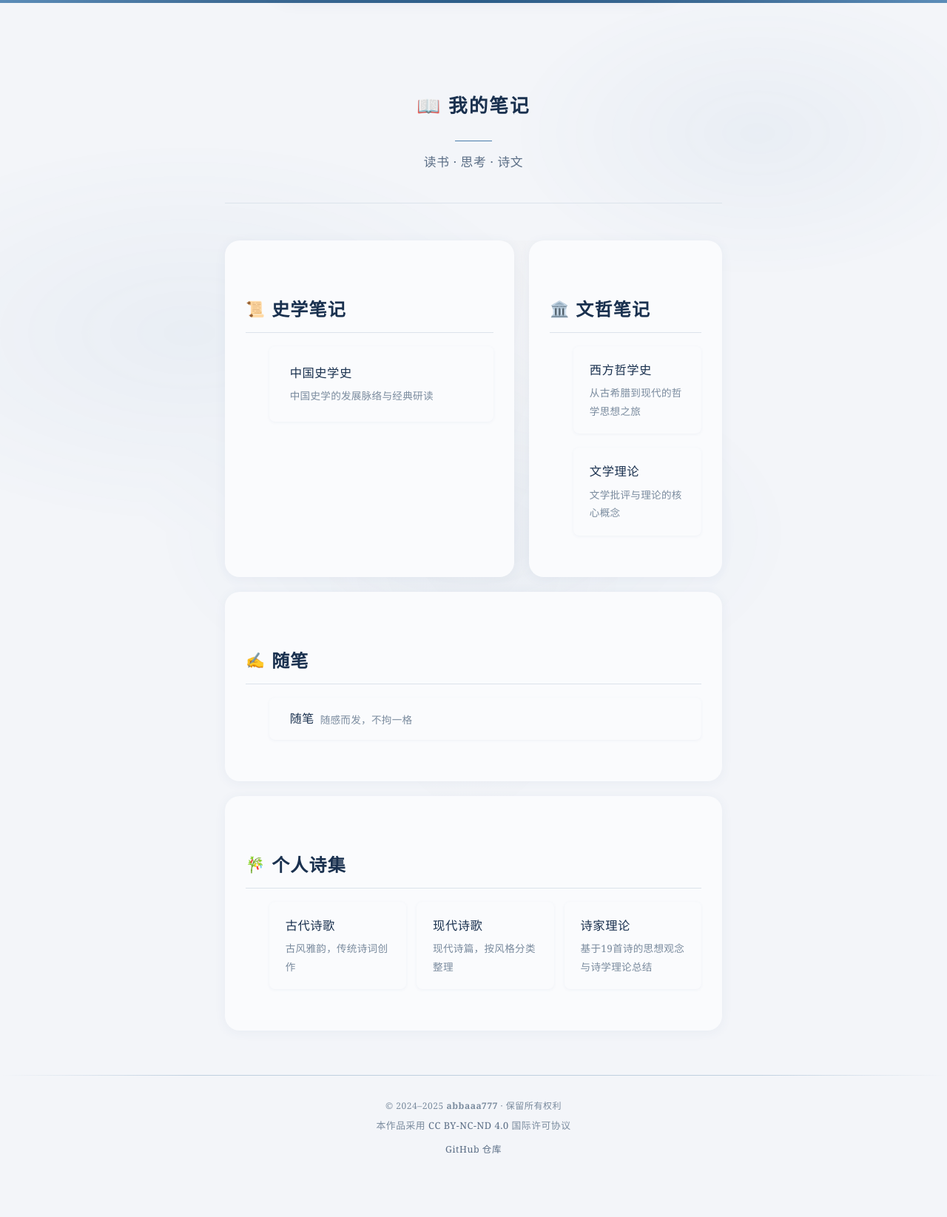
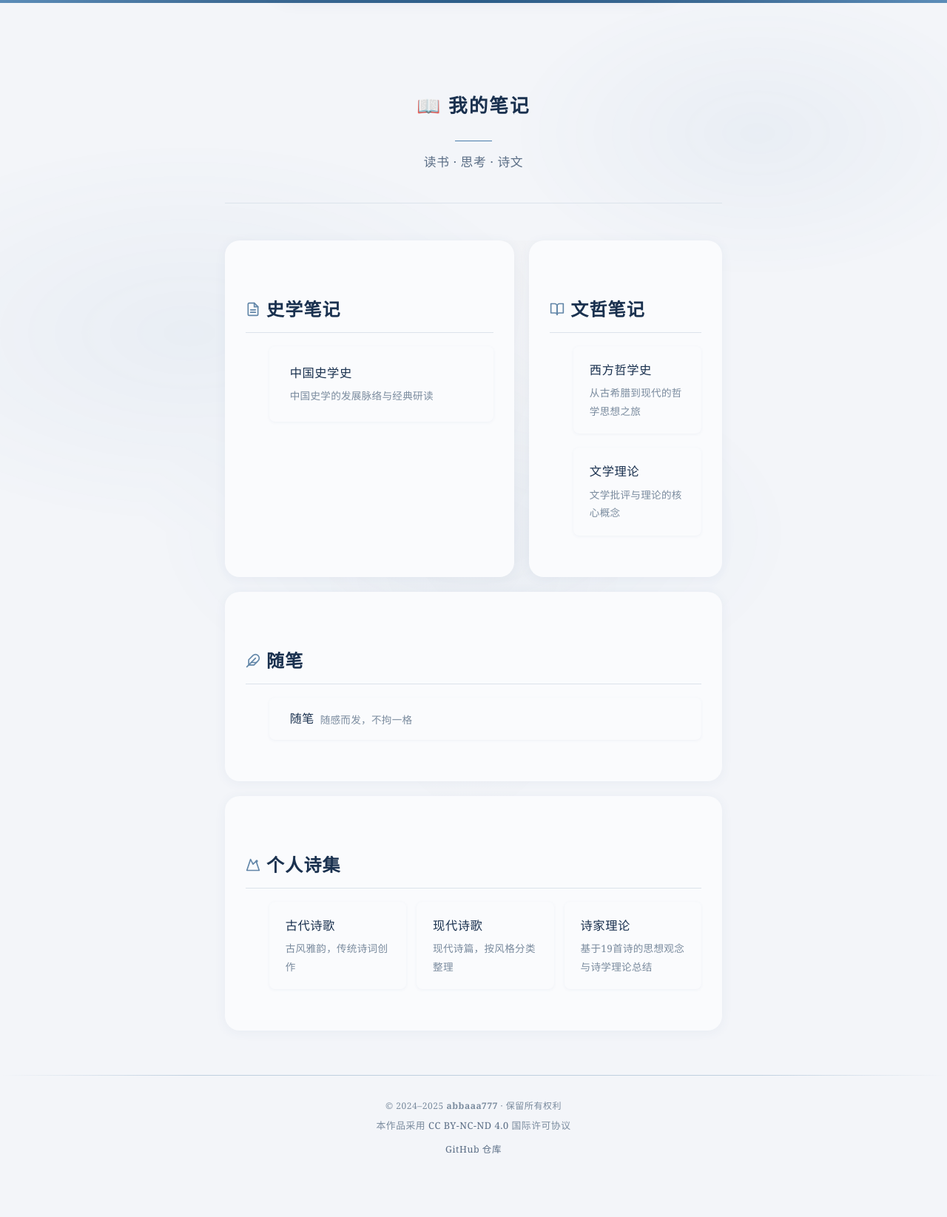
Before and after one commit to abbaaa777/my-notes, a Jekyll site: the page built from index.html, in a window 1280 px wide. Shown: the whole page at 74% size. Built offline with Jekyll 4.4.1, drawn with Linux system fonts in a browser that asks for light colours.

Commit message:
第六轮：统一替换为SVG Feather风格图标——搜索/暗色切换/目录/首页分区

```diff
--- a/_layouts/default.html
+++ b/_layouts/default.html
@@ -271,7 +271,9 @@
         }
 
         .section-title .icon {
-            font-size: 1.3rem;
+            flex-shrink: 0;
+            color: var(--text-accent);
+            opacity: 0.8;
         }
 
         .card-list {
@@ -902,6 +904,11 @@
         }
 
         .search-input::placeholder {
+            color: var(--text-placeholder);
+        }
+
+        .search-icon {
+            flex-shrink: 0;
             color: var(--text-placeholder);
         }
 
@@ -955,6 +962,14 @@
             transform: scale(1.1);
         }
 
+        /* 浅色模式：显示月亮，隐藏太阳 */
+        .theme-toggle .icon-sun { display: none; }
+        .theme-toggle .icon-moon { display: block; }
+
+        /* 深色模式：显示太阳，隐藏月亮 */
+        [data-theme="dark"] .theme-toggle .icon-moon { display: none; }
+        [data-theme="dark"] .theme-toggle .icon-sun { display: block; }
+
         /* ---- 搜索结果面板 ---- */
         .search-results {
             display: none;
@@ -1060,7 +1075,9 @@
         }
 
         .dir-cat-label {
-            display: block;
+            display: flex;
+            align-items: center;
+            gap: 6px;
             padding: 12px 16px;
             font-size: 0.92rem;
             color: var(--text-heading);
@@ -1424,32 +1441,36 @@
     <!-- 搜索栏（鼠标移到顶部浮现） -->
     <div class="search-bar" id="search-bar">
         <div class="search-bar-inner">
-            <input type="text" class="search-input" id="search-input" placeholder="🔍 搜索诗歌、文章..." autocomplete="off">
-            <button class="theme-toggle" id="theme-toggle" title="切换深色模式" aria-label="切换深色模式">🌙</button>
+            <svg class="search-icon" width="16" height="16" viewBox="0 0 24 24" fill="none" stroke="currentColor" stroke-width="2" stroke-linecap="round" stroke-linejoin="round"><circle cx="11" cy="11" r="8"/><line x1="21" y1="21" x2="16.65" y2="16.65"/></svg>
+            <input type="text" class="search-input" id="search-input" placeholder="搜索诗歌、文章..." autocomplete="off">
+            <button class="theme-toggle" id="theme-toggle" title="切换深色模式" aria-label="切换深色模式">
+                <svg class="icon-moon" width="17" height="17" viewBox="0 0 24 24" fill="none" stroke="currentColor" stroke-width="2" stroke-linecap="round" stroke-linejoin="round"><path d="M21 12.79A9 9 0 1 1 11.21 3 7 7 0 0 0 21 12.79z"/></svg>
+                <svg class="icon-sun" width="17" height="17" viewBox="0 0 24 24" fill="none" stroke="currentColor" stroke-width="2" stroke-linecap="round" stroke-linejoin="round"><circle cx="12" cy="12" r="5"/><line x1="12" y1="1" x2="12" y2="3"/><line x1="12" y1="21" x2="12" y2="23"/><line x1="4.22" y1="4.22" x2="5.64" y2="5.64"/><line x1="18.36" y1="18.36" x2="19.78" y2="19.78"/><line x1="1" y1="12" x2="3" y2="12"/><line x1="21" y1="12" x2="23" y2="12"/><line x1="4.22" y1="19.78" x2="5.64" y2="18.36"/><line x1="18.36" y1="5.64" x2="19.78" y2="4.22"/></svg>
+            </button>
             <div class="dir-btn-wrap">
                 <button class="dir-btn" id="dir-btn" title="目录">浏览 ▾</button>
                 <div class="dir-dropdown" id="dir-dropdown">
                     <div class="dir-category" data-cat="史学笔记">
-                        <span class="dir-cat-label">📜 史学笔记</span>
+                        <span class="dir-cat-label"><svg class="dir-icon" width="14" height="14" viewBox="0 0 24 24" fill="none" stroke="currentColor" stroke-width="2" stroke-linecap="round" stroke-linejoin="round"><path d="M14 2H6a2 2 0 0 0-2 2v16a2 2 0 0 0 2 2h12a2 2 0 0 0 2-2V8z"/><polyline points="14 2 14 8 20 8"/><line x1="16" y1="13" x2="8" y2="13"/><line x1="16" y1="17" x2="8" y2="17"/></svg> 史学笔记</span>
                         <div class="dir-sub">
                             <a href="{{ site.baseurl }}/notes/中国史学史.html">中国史学史</a>
                         </div>
                     </div>
                     <div class="dir-category" data-cat="随笔">
-                        <span class="dir-cat-label">✍️ 随笔</span>
+                        <span class="dir-cat-label"><svg class="dir-icon" width="14" height="14" viewBox="0 0 24 24" fill="none" stroke="currentColor" stroke-width="2" stroke-linecap="round" stroke-linejoin="round"><path d="M20.24 12.24a6 6 0 0 0-8.49-8.49L5 10.5V19h8.5z"/><line x1="16" y1="8" x2="2" y2="22"/><line x1="17.5" y1="15" x2="9" y2="15"/></svg> 随笔</span>
                         <div class="dir-sub">
                             <a href="{{ site.baseurl }}/notes/随笔.html">随笔</a>
                         </div>
                     </div>
                     <div class="dir-category" data-cat="文哲笔记">
-                        <span class="dir-cat-label">🏛️ 文哲笔记</span>
+                        <span class="dir-cat-label"><svg class="dir-icon" width="14" height="14" viewBox="0 0 24 24" fill="none" stroke="currentColor" stroke-width="2" stroke-linecap="round" stroke-linejoin="round"><path d="M2 3h6a4 4 0 0 1 4 4v14a3 3 0 0 0-3-3H2z"/><path d="M22 3h-6a4 4 0 0 0-4 4v14a3 3 0 0 1 3-3h7z"/></svg> 文哲笔记</span>
                         <div class="dir-sub">
                             <a href="{{ site.baseurl }}/notes/西方哲学史.html">西方哲学史</a>
                             <a href="{{ site.baseurl }}/notes/文学理论.html">文学理论</a>
                         </div>
                     </div>
                     <div class="dir-category" data-cat="个人诗集">
-                        <span class="dir-cat-label">🎋 个人诗集</span>
+                        <span class="dir-cat-label"><svg class="dir-icon" width="14" height="14" viewBox="0 0 24 24" fill="none" stroke="currentColor" stroke-width="2" stroke-linecap="round" stroke-linejoin="round"><path d="m8 3 4 8 5-5 5 15H2L8 3z"/><circle cx="18" cy="6" r="2" fill="currentColor" stroke="none"/></svg> 个人诗集</span>
                         <div class="dir-sub">
                             <div class="dir-sub-cat">
                                 <a href="{{ site.baseurl }}/notes/古代诗歌.html">古代诗歌</a>
@@ -1575,7 +1596,6 @@
 
         function setTheme(theme) {
             html.dataset.theme = theme;
-            themeToggle.textContent = theme === 'dark' ? '☀️' : '🌙';
             try { localStorage.setItem('theme', theme); } catch(e) {}
         }
 
--- a/index.html
+++ b/index.html
@@ -7,7 +7,7 @@
 <div class="home-grid">
 
 <div class="section bento-card bento-left">
-    <h2 class="section-title"><span class="icon">📜</span>史学笔记</h2>
+    <h2 class="section-title"><svg class="icon" width="20" height="20" viewBox="0 0 24 24" fill="none" stroke="currentColor" stroke-width="2" stroke-linecap="round" stroke-linejoin="round"><path d="M14 2H6a2 2 0 0 0-2 2v16a2 2 0 0 0 2 2h12a2 2 0 0 0 2-2V8z"/><polyline points="14 2 14 8 20 8"/><line x1="16" y1="13" x2="8" y2="13"/><line x1="16" y1="17" x2="8" y2="17"/></svg>史学笔记</h2>
     <ul class="card-list">
         <li>
             <a href="notes/中国史学史.html">
@@ -19,7 +19,7 @@
 </div>
 
 <div class="section bento-card bento-right">
-    <h2 class="section-title"><span class="icon">🏛️</span>文哲笔记</h2>
+    <h2 class="section-title"><svg class="icon" width="20" height="20" viewBox="0 0 24 24" fill="none" stroke="currentColor" stroke-width="2" stroke-linecap="round" stroke-linejoin="round"><path d="M2 3h6a4 4 0 0 1 4 4v14a3 3 0 0 0-3-3H2z"/><path d="M22 3h-6a4 4 0 0 0-4 4v14a3 3 0 0 1 3-3h7z"/></svg>文哲笔记</h2>
     <ul class="card-list">
         <li>
             <a href="notes/西方哲学史.html">
@@ -37,7 +37,7 @@
 </div>
 
 <div class="section bento-card bento-wide">
-    <h2 class="section-title"><span class="icon">✍️</span>随笔</h2>
+    <h2 class="section-title"><svg class="icon" width="20" height="20" viewBox="0 0 24 24" fill="none" stroke="currentColor" stroke-width="2" stroke-linecap="round" stroke-linejoin="round"><path d="M20.24 12.24a6 6 0 0 0-8.49-8.49L5 10.5V19h8.5z"/><line x1="16" y1="8" x2="2" y2="22"/><line x1="17.5" y1="15" x2="9" y2="15"/></svg>随笔</h2>
     <ul class="card-list">
         <li>
             <a href="notes/随笔.html">
@@ -49,7 +49,7 @@
 </div>
 
 <div class="section bento-card bento-full">
-    <h2 class="section-title"><span class="icon">🎋</span>个人诗集</h2>
+    <h2 class="section-title"><svg class="icon" width="20" height="20" viewBox="0 0 24 24" fill="none" stroke="currentColor" stroke-width="2" stroke-linecap="round" stroke-linejoin="round"><path d="m8 3 4 8 5-5 5 15H2L8 3z"/><circle cx="18" cy="6" r="2" fill="currentColor" stroke="none"/></svg>个人诗集</h2>
     <ul class="card-list">
         <li>
             <a href="notes/古代诗歌.html">
```
